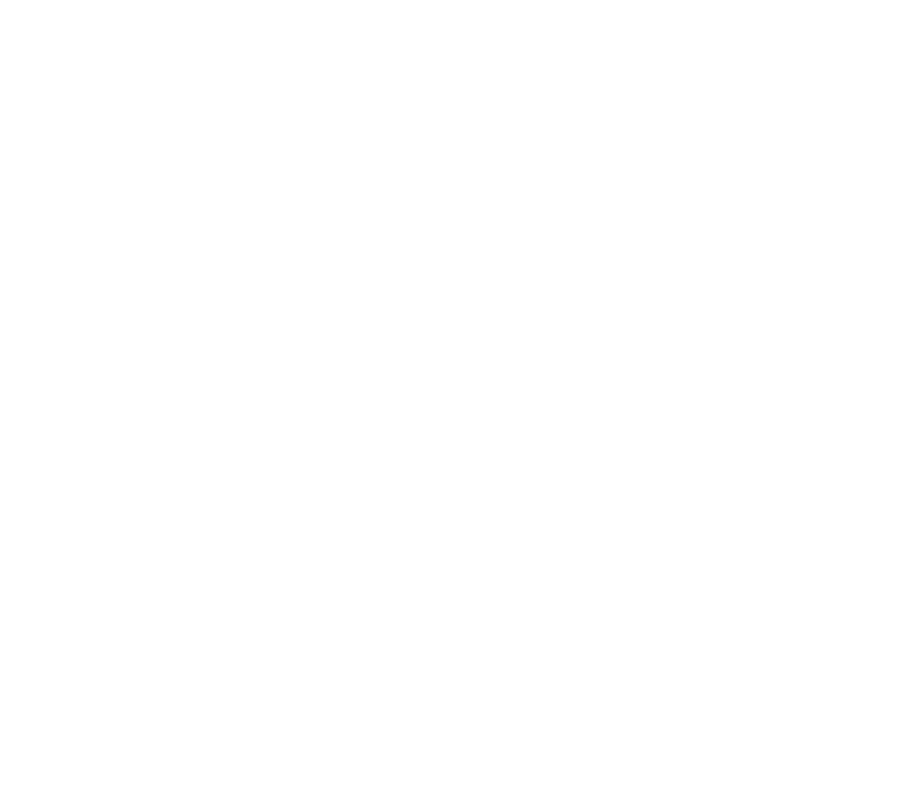
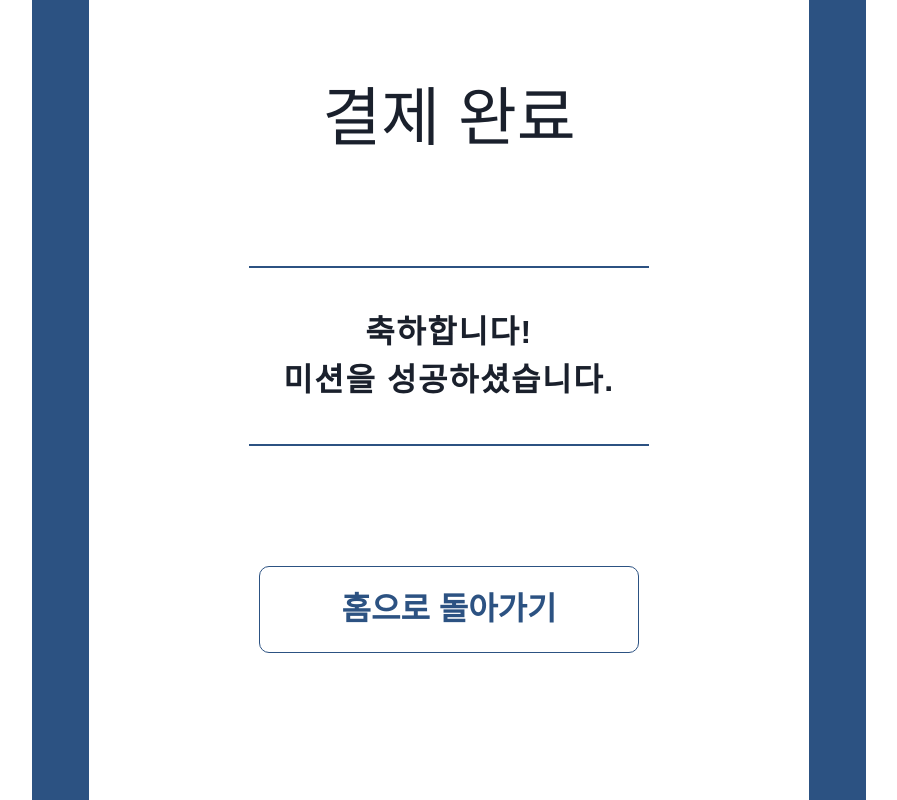
Before and after one commit to Randy-Hwang/keasy, a React (Vite) app: page /finish in a window 1280 px wide. Before the commit this address had no page. Shown: the top 800 px of the page, without its empty margins (191-1088 px from the left). Built offline with nearby package versions, Linux system fonts and the light colour scheme; a web font is replaced by a local one.

Commit message:
Finish Page

```diff
--- /dev/null
+++ b/src/pages/Finish.tsx
@@ -0,0 +1,65 @@
+import StarMain from '@/assets/starMain.svg';
+import useTaskStore from '@/stores/taskStore';
+import { Box, Button, Center, Flex, Text } from '@chakra-ui/react';
+
+const FinishPage = () => {
+  const { level } = useTaskStore();
+
+  return (
+    <Center w="100%" h="100%">
+      <Center w="834px" h="1194px" bgColor="main">
+        <Box w="720px" h="1040px" rounded="10px" bgColor="white">
+          <Flex mt="150px" gap="10px">
+            {[...Array(level)].map((_, i) => (
+              <img key={i} src={StarMain} width="87px" height="87px" />
+            ))}
+          </Flex>
+          <Text mt="40px" textAlign="center" fontSize="64px" fontWeight={400}>
+            결제 완료
+          </Text>
+          <Box
+            m="auto"
+            mt="100px"
+            w="400px"
+            border="1px solid"
+            borderColor="main"
+          />
+          <Text
+            mt="40px"
+            textAlign="center"
+            fontSize="32px"
+            fontWeight={600}
+            letterSpacing="0.05em"
+          >
+            축하합니다!
+            <br />
+            미션을 성공하셨습니다.
+          </Text>
+          <Box
+            m="auto"
+            mt="40px"
+            w="400px"
+            border="1px solid"
+            borderColor="main"
+          />
+          <Center mt="120px">
+            <Button
+              w="380px"
+              h="87px"
+              fontSize="32px"
+              bgColor="white"
+              color="main"
+              rounded="10px"
+              border="1px solid"
+              borderColor="main"
+            >
+              홈으로 돌아가기
+            </Button>
+          </Center>
+        </Box>
+      </Center>
+    </Center>
+  );
+};
+
+export default FinishPage;
--- a/src/router.tsx
+++ b/src/router.tsx
@@ -1,5 +1,6 @@
 import { BrowserRouter, Route, Routes } from 'react-router-dom';
 import Cafe from './pages/Cafe';
+import FinishPage from './pages/Finish';
 import Home from './pages/Home';
 import HowToUse from './pages/HowToUse';
 import Onboard from './pages/Onboard';
@@ -19,6 +20,7 @@
         <Route path="/cafe/ade" element={<OrderPage />} />
         <Route path="/cafe/dessert" element={<OrderPage />} />
         {/* <Route path="/foodcourt" element={<Mission />} /> */}
+        <Route path="/finish" element={<FinishPage />} />
       </Routes>
     </BrowserRouter>
   );
```
